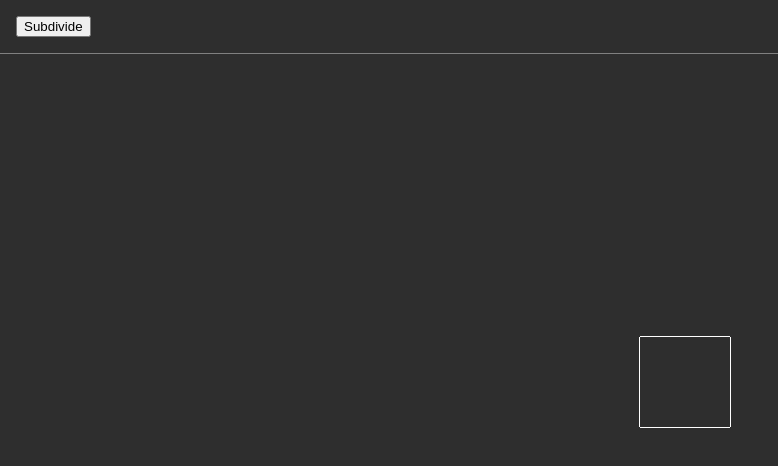
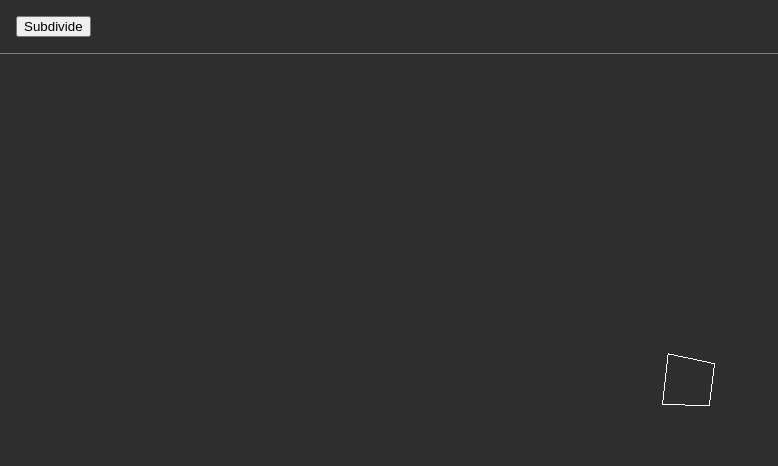
Before and after one commit to ianmelendez95/cgpp, a website built with Vite: page index.html in a window 1280 px wide. Both pictures are taken after a click on the button "Subdivide". Shown: the whole page, without its empty margins (0-778 px from the left). Built offline with nearby package versions, Linux system fonts and the light colour scheme.

Commit message:
subdivision op

```diff
--- a/index.html
+++ b/index.html
@@ -52,7 +52,7 @@
 <body>
   <div id="screen-container">
     <div id="toolbar">
-      <button>Subdivide</button>
+      <button id="toolbar-button-1">Button 1</button>
     </div>
     <canvas id="cgpp-canvas"></canvas>
   </div>
--- a/src/mesh/exercises/simple1DExample.ts
+++ b/src/mesh/exercises/simple1DExample.ts
@@ -3,6 +3,8 @@
 import VertexEdge1DMesh from '../VertexEdge1DMesh';
 
 export default function simple1DExample() {
+    const btn1 = document.getElementById('toolbar-button-1')! as HTMLButtonElement;
+    btn1.innerText = 'Subdivide';
     const mesh = getSquare(new Vector2(0, 0), 10);
 
     console.log("TRACE mesh");
@@ -10,6 +12,11 @@
 
     const points = mesh.toPoints();
     renderPoints(points);
+
+    btn1.addEventListener('click', () => {
+        mesh.subdivideManifold(0.5);
+        renderPoints(mesh.toPoints());
+    });
 }
 
 function getSquare(pos: Vector2, sideL: number) {
```
